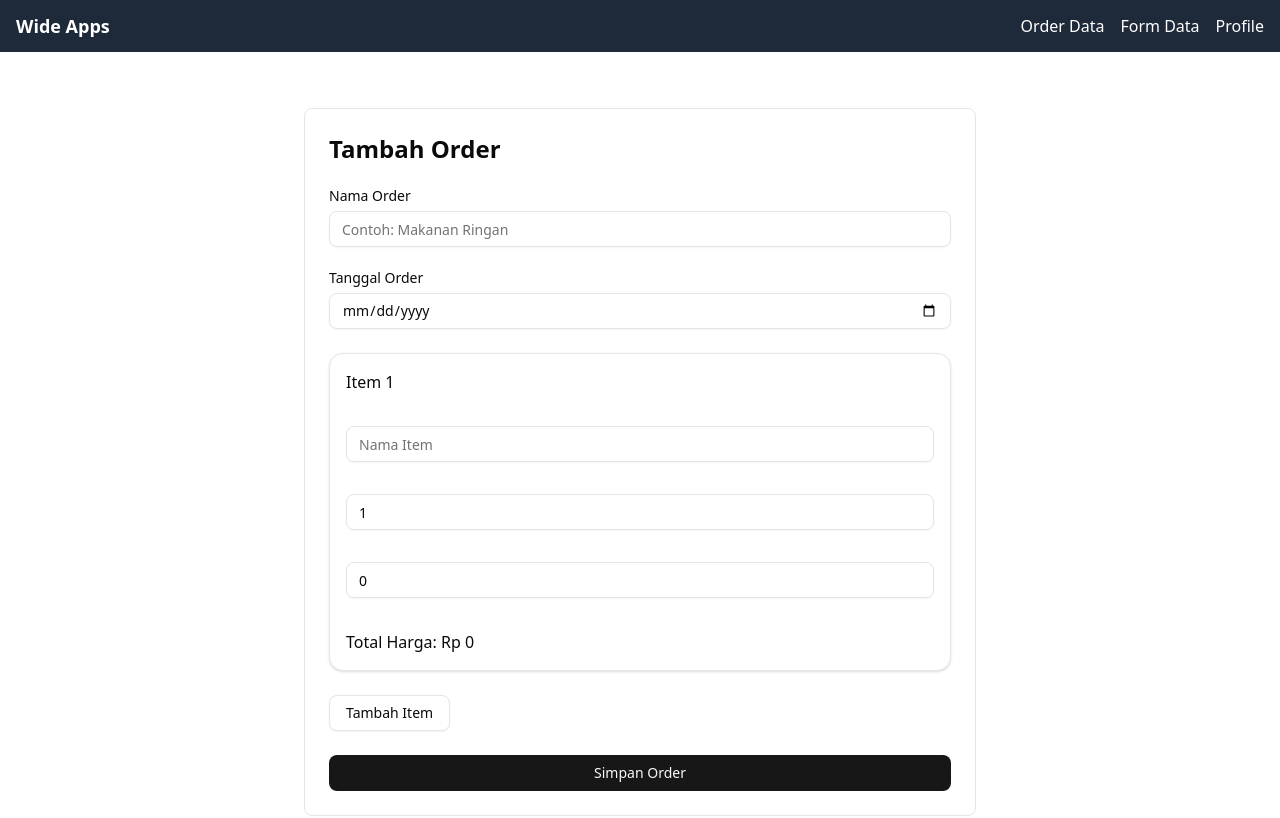
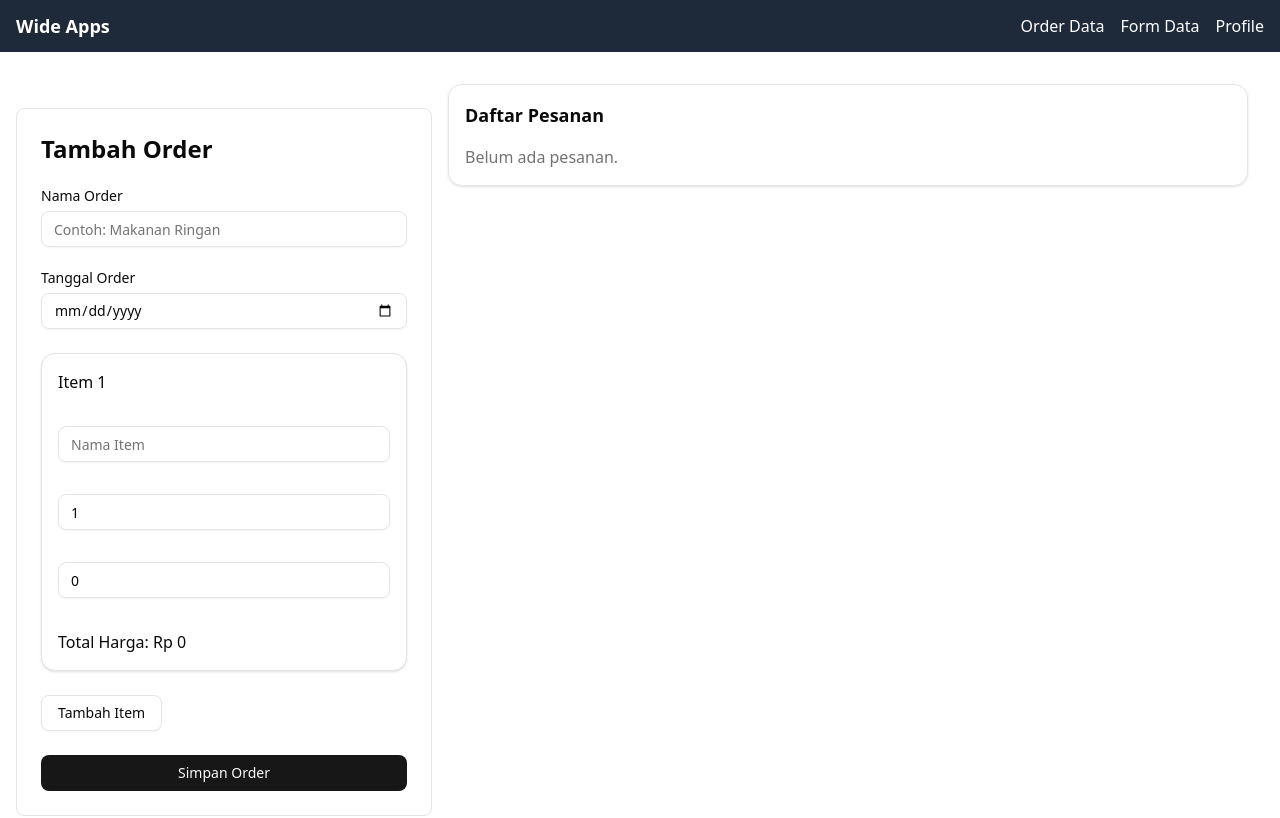
Before and after one commit to ramarizqiunstopable/wide-app, a React (Vite) app: page /order in a window 1280 px wide. Shown: the top 818 px of the page. Built offline with nearby package versions, Linux system fonts and the light colour scheme.

Commit message:
fixed bugs

```diff
--- a/src/app/router/routes.tsx
+++ b/src/app/router/routes.tsx
@@ -1,7 +1,7 @@
 import App from "@/App";
-import OrderForm from "@/features/order/input-order";
 import FormWide from "@/pages/FormWide";
 import { Home } from "@/pages/HomeWide";
+import OrderWide from "@/pages/OrderWide";
 
 import { Profile } from "@/pages/ProfileWide";
 
@@ -12,7 +12,7 @@ export const routes = [
     children: [
       { path: "/", element: <Home /> },
 
-      { path: "/order", element: <OrderForm /> },
+      { path: "/order", element: <OrderWide /> },
       { path: "/profile", element: <Profile /> },
       { path: "/form", element: <FormWide /> },
     ],
--- a/src/features/order/input-order/index.tsx
+++ b/src/features/order/input-order/index.tsx
@@ -1,11 +1,9 @@
-import ListOrderPage from "../list-order";
 import FormInputOrder from "./components/FormInputOrder";
 
 const OrderPage = () => {
   return (
     <div className="max-w-2xl mx-auto mt-10">
       <FormInputOrder />
-      <ListOrderPage />
     </div>
   );
 };
--- /dev/null
+++ b/src/pages/OrderWide.tsx
@@ -0,0 +1,18 @@
+import OrderPage from "@/features/order/input-order";
+import ListOrderPage from "@/features/order/list-order";
+
+export default function OrderWide() {
+  return (
+    <div className="flex flex-col md:flex-row ">
+      {/* Auth Form */}
+      <div className="w-full md:w-1/2">
+        <OrderPage />
+      </div>
+
+      {/* Todo Item */}
+      <div className="w-full ">
+        <ListOrderPage />
+      </div>
+    </div>
+  );
+}
```
